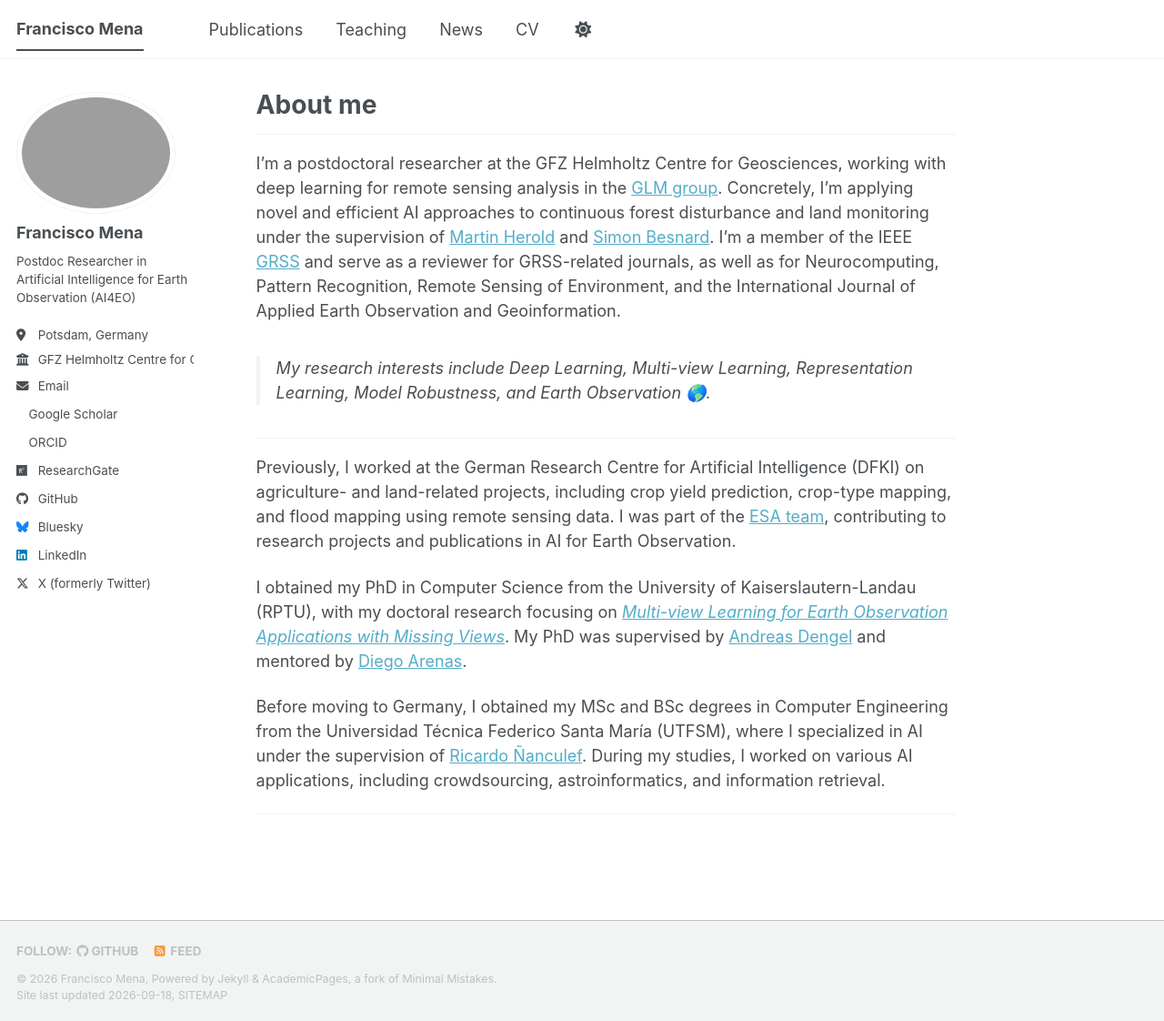
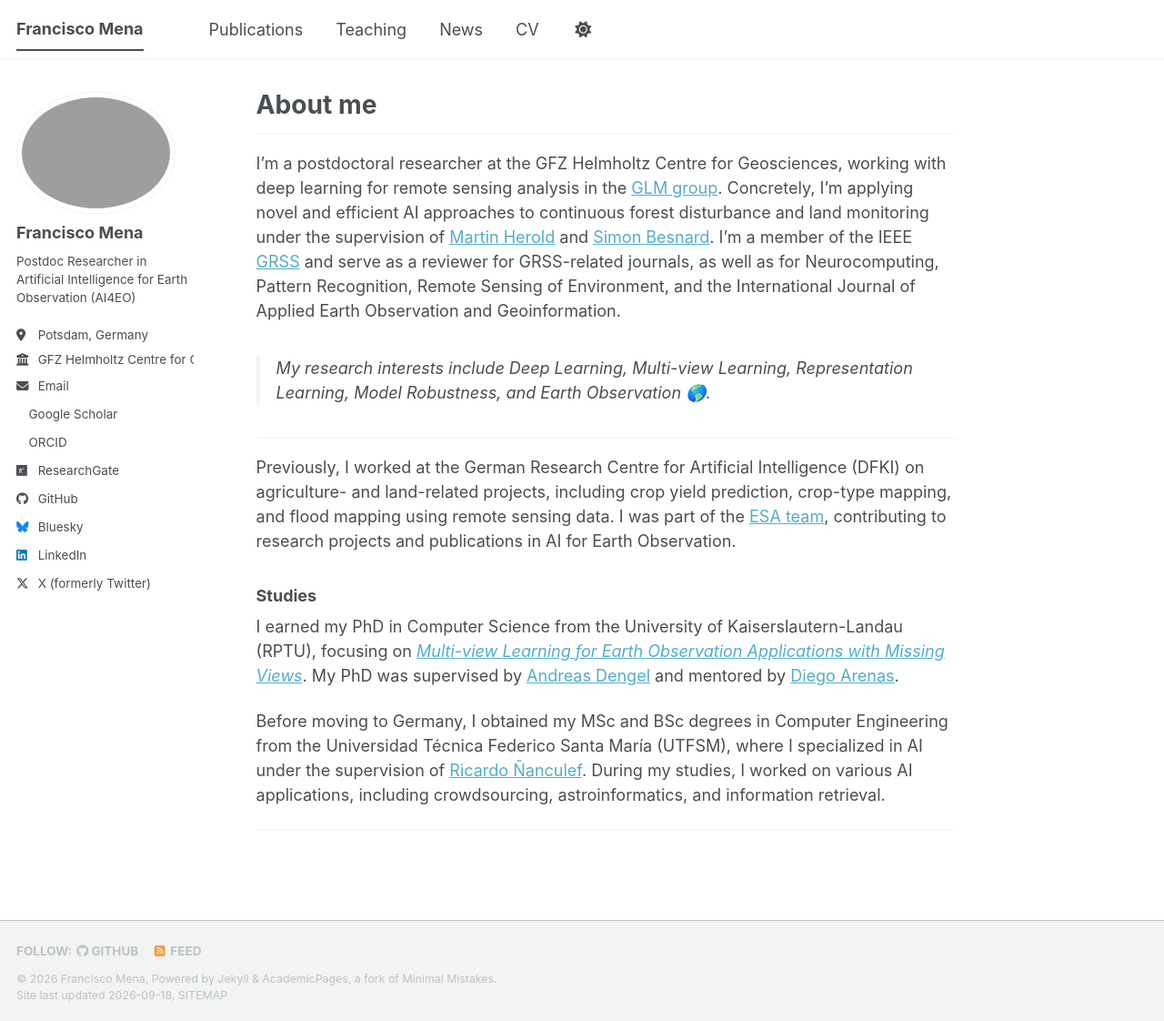
Before and after one commit to fmenat/fmenat.github.io, a Jekyll site: the page built from _pages/about.md, in a window 1280 px wide and 1122 px high. Shown: the whole window at 91% size. Built offline with Jekyll 4.4.1, drawn with Linux system fonts in a browser that asks for light colours; a style sheet for code colours, icons or effects is not loaded.

Commit message:
Update about page with studies section
Added a new section for studies and updated the PhD description.

```diff
--- a/_pages/about.md
+++ b/_pages/about.md
@@ -16,6 +16,8 @@ I'm a member of the IEEE [GRSS](https://www.grss-ieee.org/) and serve as a revie
 
 Previously, I worked at the German Research Centre for Artificial Intelligence (DFKI) on agriculture- and land-related projects, including crop yield prediction, crop-type mapping, and flood mapping using remote sensing data. I was part of the [ESA team](https://www.ai4eo-factory.de/en/), contributing to research projects and publications in AI for Earth Observation.
 
-I obtained my PhD in Computer Science from the University of Kaiserslautern-Landau (RPTU), with my doctoral research focusing on *[Multi-view Learning for Earth Observation Applications with Missing Views](https://doi.org/10.26204/KLUEDO/13182)*. My PhD was supervised by [Andreas Dengel](https://www.dfki.uni-kl.de/~dengel/indexEng.php) and mentored by [Diego Arenas](https://www.researchgate.net/profile/Diego-Arenas-8).
+### Studies
+
+I earned my PhD in Computer Science from the University of Kaiserslautern-Landau (RPTU), focusing on *[Multi-view Learning for Earth Observation Applications with Missing Views](https://doi.org/10.26204/KLUEDO/13182)*. My PhD was supervised by [Andreas Dengel](https://www.dfki.uni-kl.de/~dengel/indexEng.php) and mentored by [Diego Arenas](https://www.researchgate.net/profile/Diego-Arenas-8).
 
 Before moving to Germany, I obtained my MSc and BSc degrees in Computer Engineering from the Universidad Técnica Federico Santa María (UTFSM), where I specialized in AI under the supervision of [Ricardo Ñanculef](https://scholar.google.com/citations?user=hndLsckAAAAJ). During my studies, I worked on various AI applications, including crowdsourcing, astroinformatics, and information retrieval.
```
